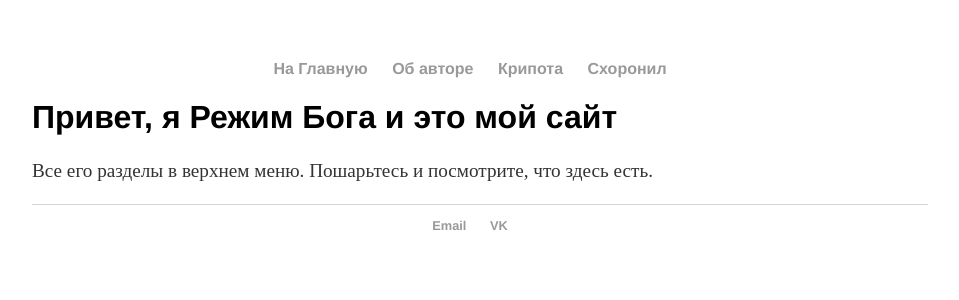
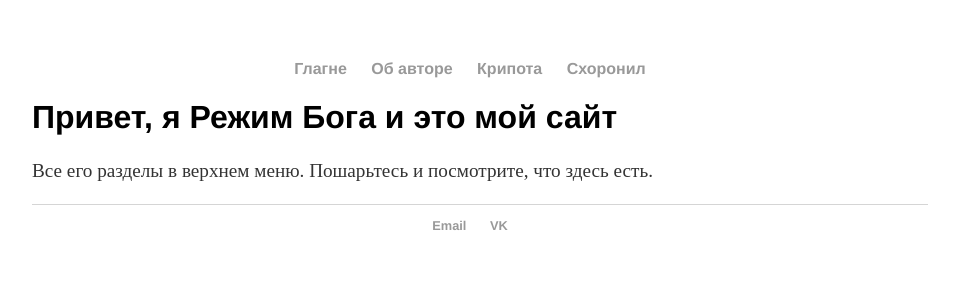
Before and after one commit to G0DMD/G0DMD.github.io, a Jekyll site: the page built from index.html, in a window 1280 px wide. Shown: the top 300 px of the page, without its empty margins (160-1119 px from the left). Built offline with Jekyll 4.4.1, drawn with Linux system fonts in a browser that asks for light colours.

Commit message:
Update default.html

```diff
--- a/_layouts/default.html
+++ b/_layouts/default.html
@@ -7,7 +7,7 @@
   <body>
   <nav>
     		<ul>
-        		<li><a href="/">На Главную</a></li>
+        		<li><a href="/">Глагне</a></li>
 	        	<li><a href="/about">Об авторе</a></li>
         		<li><a href="/creepy">Крипота</a></li>
         		<li><a href="/links">Схоронил</a></li>
```
